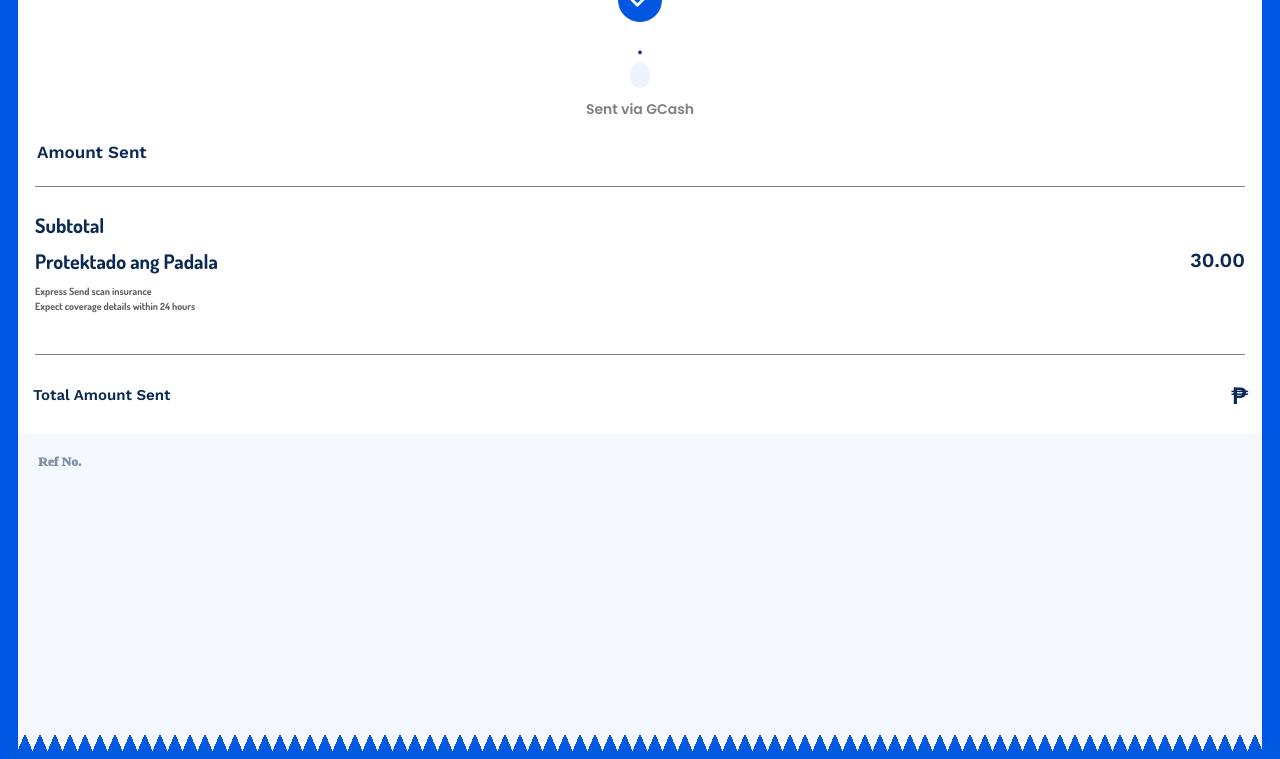
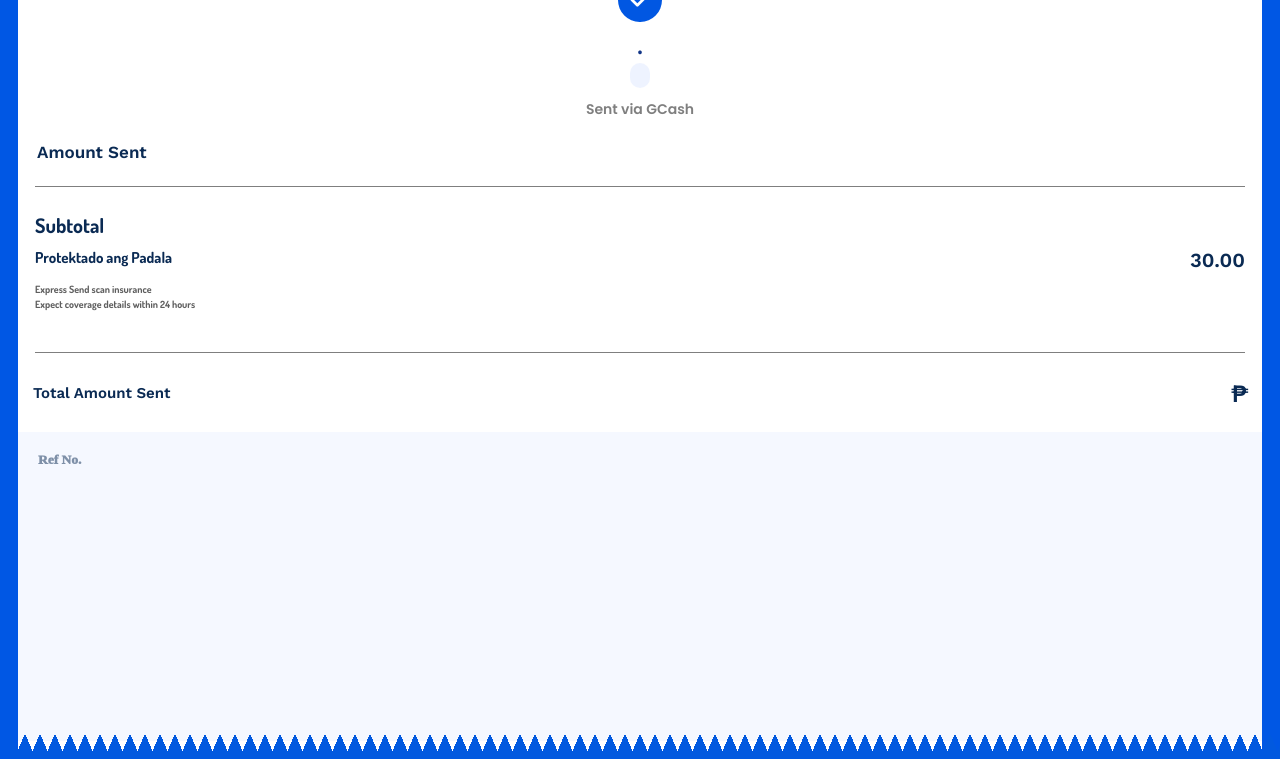
Before and after one commit to iamdavidyn/Gapp, a Django app: template gapp/templates/gslip.html in a window 1280 px wide. Shown: the part 101-860 px from the top of the page. Run offline with Django 5.2, Linux system fonts and the light colour scheme; the template is opened without the code that fills it, so the values that code supplies are empty; parts of the project's set-up code (start-up, migrations or seed data) failed here and were passed over; some libraries are stand-ins or nearby versions; some web fonts are replaced.

Commit message:
Adjust font size of tag in gslip.html
Changed font size of the tag from 20px to 15px.

```diff
--- a/gapp/templates/gslip.html
+++ b/gapp/templates/gslip.html
@@ -522,7 +522,7 @@
             <div class="amount">
                 {{amount }}
             </div>
-            <div class="tag" style="font-family: 'Dosis', sans-serif; font-weight: 700; font-size: 20px; ">
+            <div class="tag" style="font-family: 'Dosis', sans-serif; font-weight: 700; font-size: 15px; ">
                 Protektado ang Padala
             </div>
             <div class="amount" style="text-align: right;">
```
